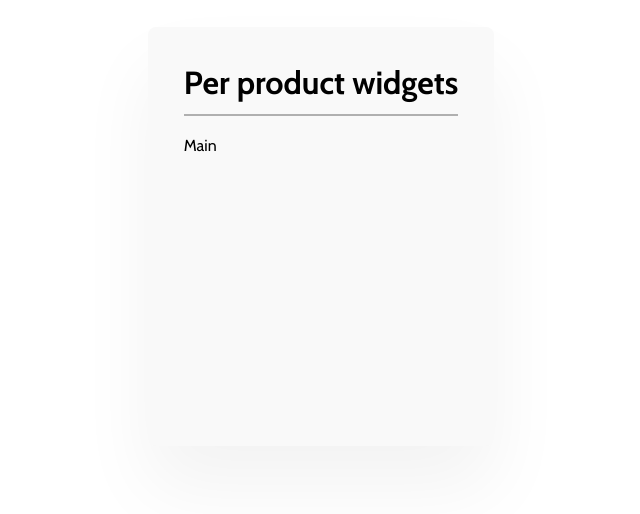
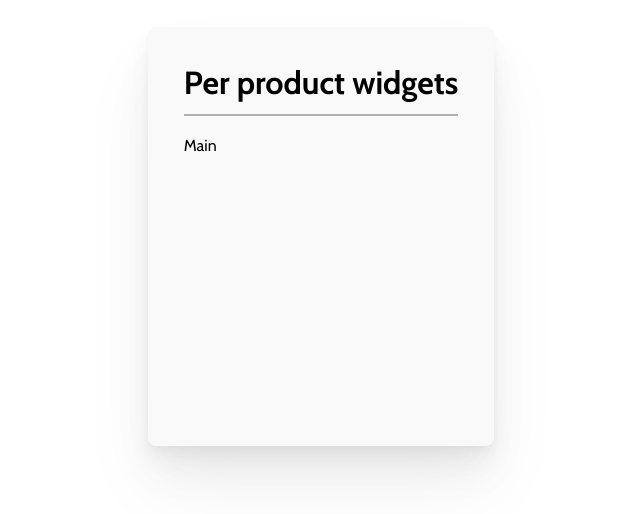
Before and after one commit to sangshrestha/greenspark-widget, a Vue app: page / in a window 1280 px wide. Shown: the part 164-678 px from the top of the page, without its empty margins (319-959 px from the left). Built offline with nearby package versions, Linux system fonts and the light colour scheme.

Commit message:
fix: multiple box shadow values to match design

```diff
--- a/src/assets/main.scss
+++ b/src/assets/main.scss
@@ -27,5 +27,10 @@ body {
 
   border-radius: 8px;
   background-color: #F9F9F9;
-  box-shadow: 0 42px 76px 0 rgba(#000, 0.05);
+  box-shadow: 0 42px 76px 0 rgba(#000, 0.05),
+  0 27px 44px 0 rgba(#000, 0.038),
+  0 16px 24px 0 rgba(#000, 0.03),
+  0 8px 12px 0 rgba(#000, 0.025),
+  0 3px 6px 0 rgba(#000, 0.02),
+  0 1px 3px 0 rgba(#000, 0.01);
 }
```
